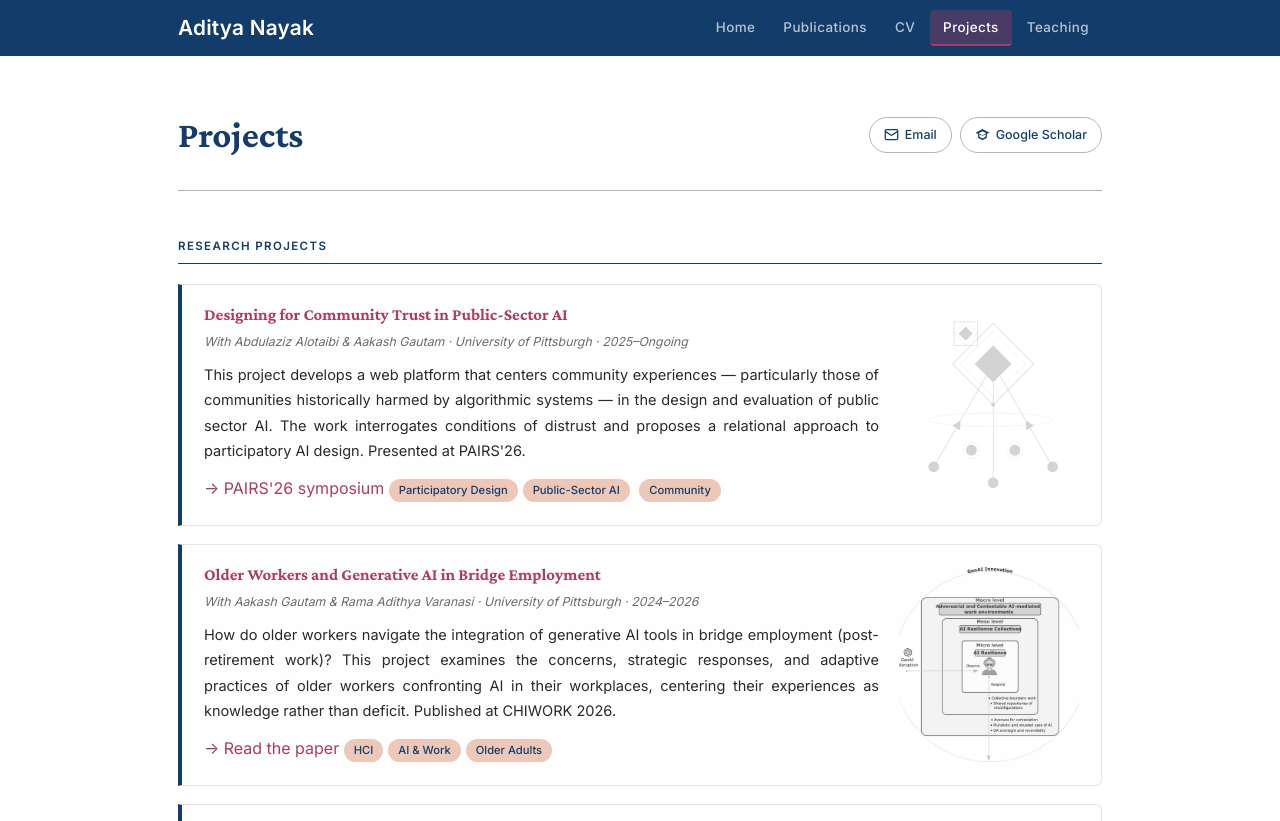
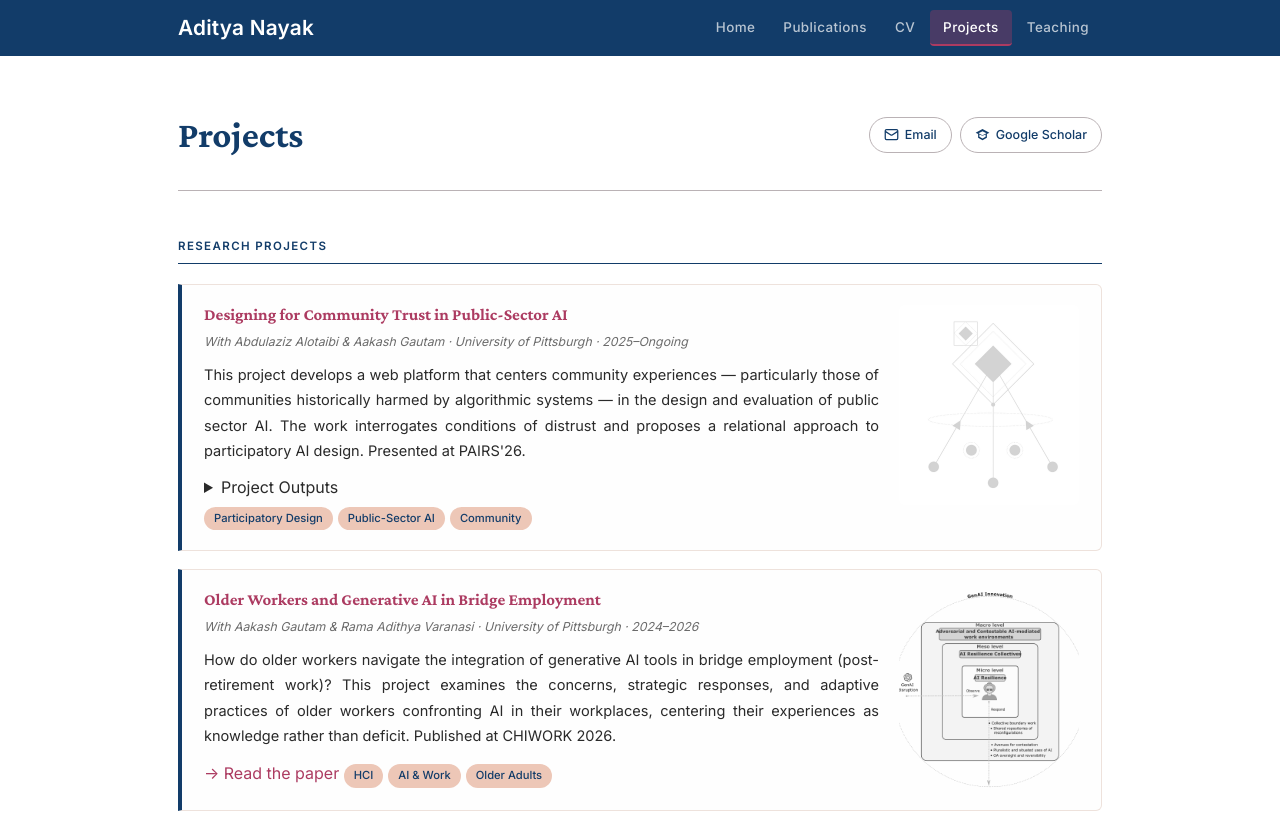
Before and after one commit to adityanayak-info/adityanayak-info.github.io, a Jekyll site: the page built from projects.md, in a window 1280 px wide and 900 px high, cut to the strip 0-821 px from the top of the window. Built offline with Jekyll 4.4.1, drawn with Linux system fonts in a browser that asks for light colours.

Commit message:
Update projects.md

```diff
--- a/projects.md
+++ b/projects.md
@@ -26,13 +26,17 @@
     <h3><a href="https://scholar.google.com/citations?user=2aDc8HAAAAAJ&hl=en" class="project-card-link" target="_blank" rel="noopener">Designing for Community Trust in Public-Sector AI</a></h3>
     <p class="project-meta">With Abdulaziz Alotaibi & Aakash Gautam · University of Pittsburgh · 2025–Ongoing</p>
     <p>This project develops a web platform that centers community experiences — particularly those of communities historically harmed by algorithmic systems — in the design and evaluation of public sector AI. The work interrogates conditions of distrust and proposes a relational approach to participatory AI design. Presented at PAIRS'26.</p>
-    <a href="https://www.pairs.site/" target="_blank" rel="noopener">→ PAIRS'26 symposium</a>
-    <span class="project-tag">Participatory Design</span><span class="project-tag">Public-Sector AI</span>   <span class="project-tag">Community</span>
+    <details class="project-outputs">
+      <summary>Project Outputs</summary>
+      <div class="project-outputs-content">
+        <a href="https://www.pairs.site/" target="_blank" rel="noopener">→ PAIRS'26 symposium</a>
+      </div>
+    </details>
+    <span class="project-tag">Participatory Design</span><span class="project-tag">Public-Sector AI</span><span class="project-tag">Community</span>
   </div>
   <div class="project-card-img">
     <img src="{{ '/assets/img/algohub.jpg' | relative_url }}" alt="Community AI project">
   </div>
-
 </div>
 
 <div class="project-card">
```
